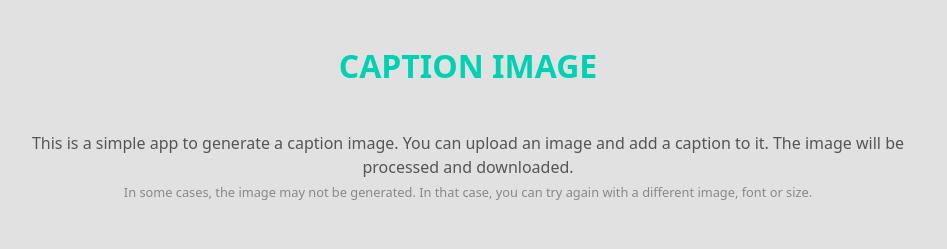
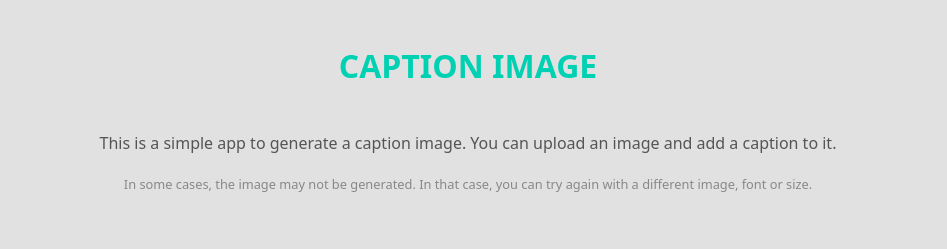
Before and after one commit to elpeix/caption-image, a React (Vite) app: page / in a window 1280 px wide. Shown: the top 249 px of the page, without its empty margins (172-1119 px from the left). Built offline with nearby package versions, Linux system fonts and the light colour scheme; no server answers.

Commit message:
Intro text

```diff
--- a/src/App.jsx
+++ b/src/App.jsx
@@ -9,15 +9,18 @@ function App() {
         <h1>Caption image</h1>
       </header>
       <main>
+        <section className="intro">
           <p>
-          This is a simple app to generate a caption image. You can upload an
-          image and add a caption to it. The image will be processed and
-          downloaded.<br />
+            This is a simple app to generate a caption image.
+            You can upload an image and add a caption to it.
+          </p>
+          <p>
             <small>
               In some cases, the image may not be generated. In that case, you can
               try again with a different image, font or size.
             </small>
           </p>
+        </section>
         <CaptionGenerator />
       </main>
       <footer>
--- a/src/index.css
+++ b/src/index.css
@@ -2,7 +2,7 @@
   color-scheme: light dark;
 
   --color: #e2e2e2;
-  --bgcolor: #242424;
+  --bgcolor: #202020;
   --color-primary: #00d1b2;
   --bgcolor-primary: #1a2e2b;
   --color-secondary: #ffbc64;
```
Lines whose indentation alone changed are shown as unchanged.
